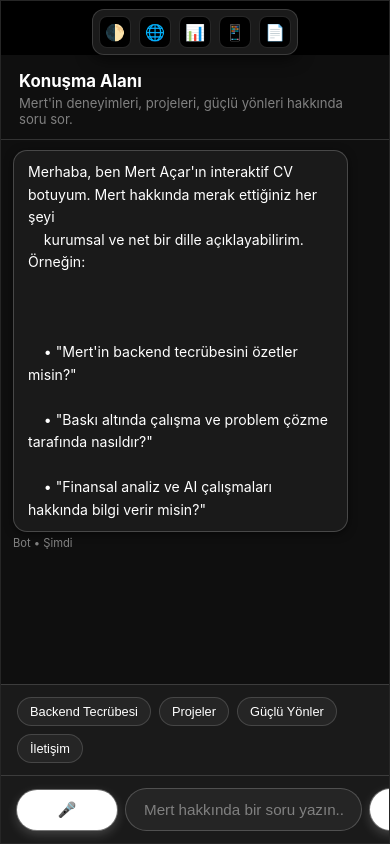
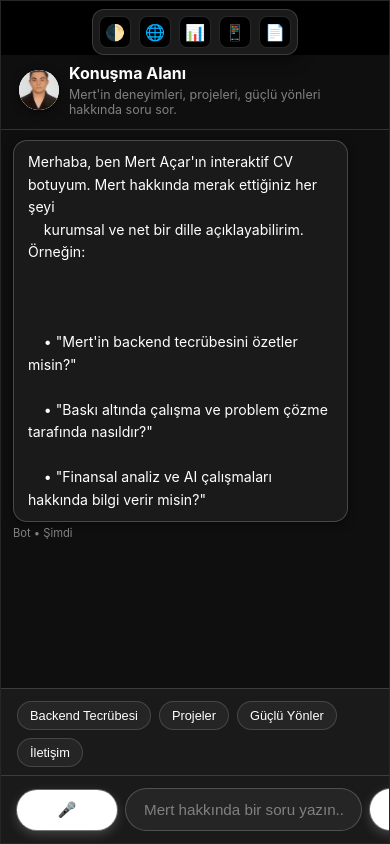
Before and after one commit to mertacar-git/mert-cv-bot, a plain HTML site: page index.html in a window 390 px wide. Drawn offline with Linux system fonts and the light colour scheme.

Commit message:
Refactor profile photo handling and enhance chat header layout for mobile responsiveness

```diff
--- a/assets/app.js
+++ b/assets/app.js
@@ -4,8 +4,6 @@ const form = document.getElementById("chat-form");
 const input = document.getElementById("question");
 const messagesEl = document.getElementById("messages");
 const sendBtn = document.getElementById("send-btn");
-const profilePhoto = document.getElementById("profile-photo");
-
 let isLoading = false;
 
 // İstatistikler
@@ -68,9 +66,9 @@ function updateStatsSafely(question, answer, responseTime) {
   }
 }
 
-// Fotoğraf yüklenemezse fallback
-if (profilePhoto) {
-  profilePhoto.onerror = function() {
+// Fotoğraf yüklenemezse fallback (tüm profil fotoğrafları için)
+document.querySelectorAll('.profile-photo').forEach(img => {
+  img.onerror = function() {
     this.style.display = 'none';
     const avatar = this.parentElement;
     avatar.innerHTML = 'M';
@@ -78,7 +76,7 @@ if (profilePhoto) {
     avatar.style.fontSize = '1.5rem';
     avatar.style.color = '#000000';
   };
-}
+});
 
 // Sosyal medya linklerini ayarla
 const linkedinLink = document.getElementById("linkedin-link");
--- a/assets/styles.css
+++ b/assets/styles.css
@@ -571,6 +571,31 @@ body {
   color: var(--text-dim);
 }
 
+/* Chat header profile (mobil için) */
+.chat-header-inner {
+  width: 100%;
+}
+
+.chat-header-profile {
+  display: flex;
+  align-items: center;
+  gap: 10px;
+}
+
+.avatar-mobile {
+  width: 40px;
+  height: 40px;
+  box-shadow: 0 2px 8px rgba(0, 0, 0, 0.6);
+}
+
+.chat-header-text h2 {
+  font-size: 1rem;
+}
+
+.chat-header-text p {
+  font-size: 0.78rem;
+}
+
 .messages {
   flex: 1;
   padding: 14px 16px;
@@ -945,6 +970,7 @@ body {
 
   .chat {
     grid-row: 2;
+    padding-bottom: env(safe-area-inset-bottom, 16px);
   }
 
   /* Üst kontrol menüsünü sabitten çıkar, içerik akışına al */
@@ -966,9 +992,8 @@ body {
     font-size: 1rem;
   }
 
-  /* Artık padding-top'a gerek yok, normal header yüksekliği yeterli */
   .chat-header {
-    padding-top: 16px;
+    padding-top: 8px;
   }
 
   /* Mesaj balonlarını mobilde biraz daralt ve metni okunur yap */
@@ -985,4 +1010,13 @@ body {
     line-height: 1.6;
     padding: 10px 14px;
   }
+
+  /* Alt URL barının üstünde kalmaları için safe-area padding */
+  .chat-input {
+    padding-bottom: calc(12px + env(safe-area-inset-bottom, 0));
+  }
+
+  .quick-questions {
+    padding-bottom: 8px;
+  }
 }
--- a/index.html
+++ b/index.html
@@ -77,7 +77,7 @@
     <aside class="sidebar">
       <div class="brand">
         <div class="avatar">
-          <img src="assets/mert-photo.jpg.jpg" alt="Mert Açar" id="profile-photo" onerror="this.onerror=null; this.style.display='none'; this.parentElement.innerHTML='M'; this.parentElement.style.fontWeight='700'; this.parentElement.style.fontSize='1.5rem'; this.parentElement.style.color='var(--text-main)';" />
+          <img src="assets/mert-photo.jpg.jpg" alt="Mert Açar" class="profile-photo" />
         </div>
         <div class="brand-text">
           <h1 id="brand-title">Mert CV Bot</h1>
@@ -121,9 +121,16 @@
 
     <main class="chat">
       <header class="chat-header">
-        <div>
-          <h2 id="chat-title">Konuşma Alanı</h2>
-          <p id="chat-subtitle">Mert'in deneyimleri, projeleri, güçlü yönleri hakkında soru sor.</p>
+        <div class="chat-header-inner">
+          <div class="chat-header-profile">
+            <div class="avatar avatar-mobile">
+              <img src="assets/mert-photo.jpg.jpg" alt="Mert Açar" class="profile-photo" />
+            </div>
+            <div class="chat-header-text">
+              <h2 id="chat-title">Konuşma Alanı</h2>
+              <p id="chat-subtitle">Mert'in deneyimleri, projeleri, güçlü yönleri hakkında soru sor.</p>
+            </div>
+          </div>
         </div>
       </header>
 
```
